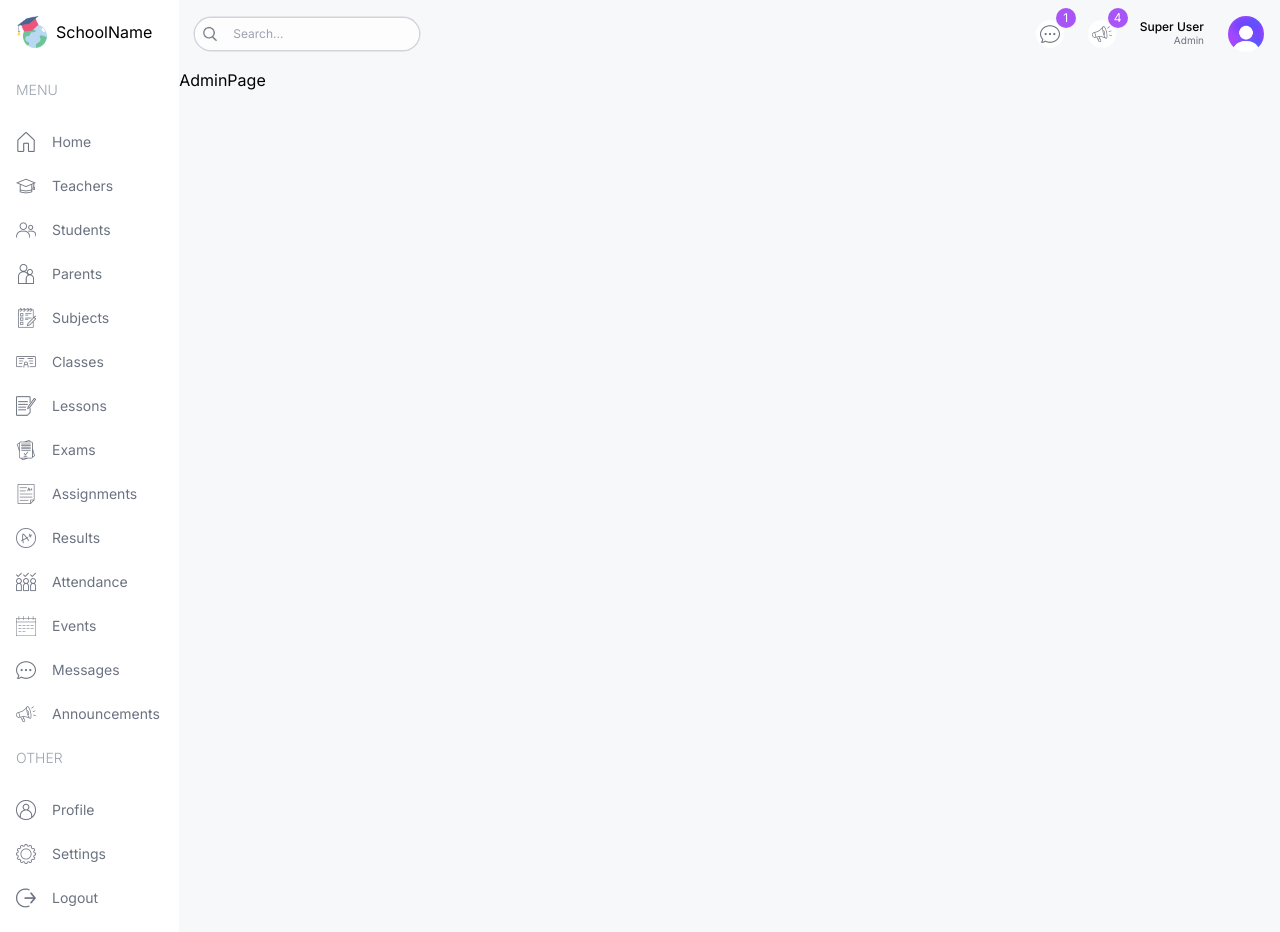
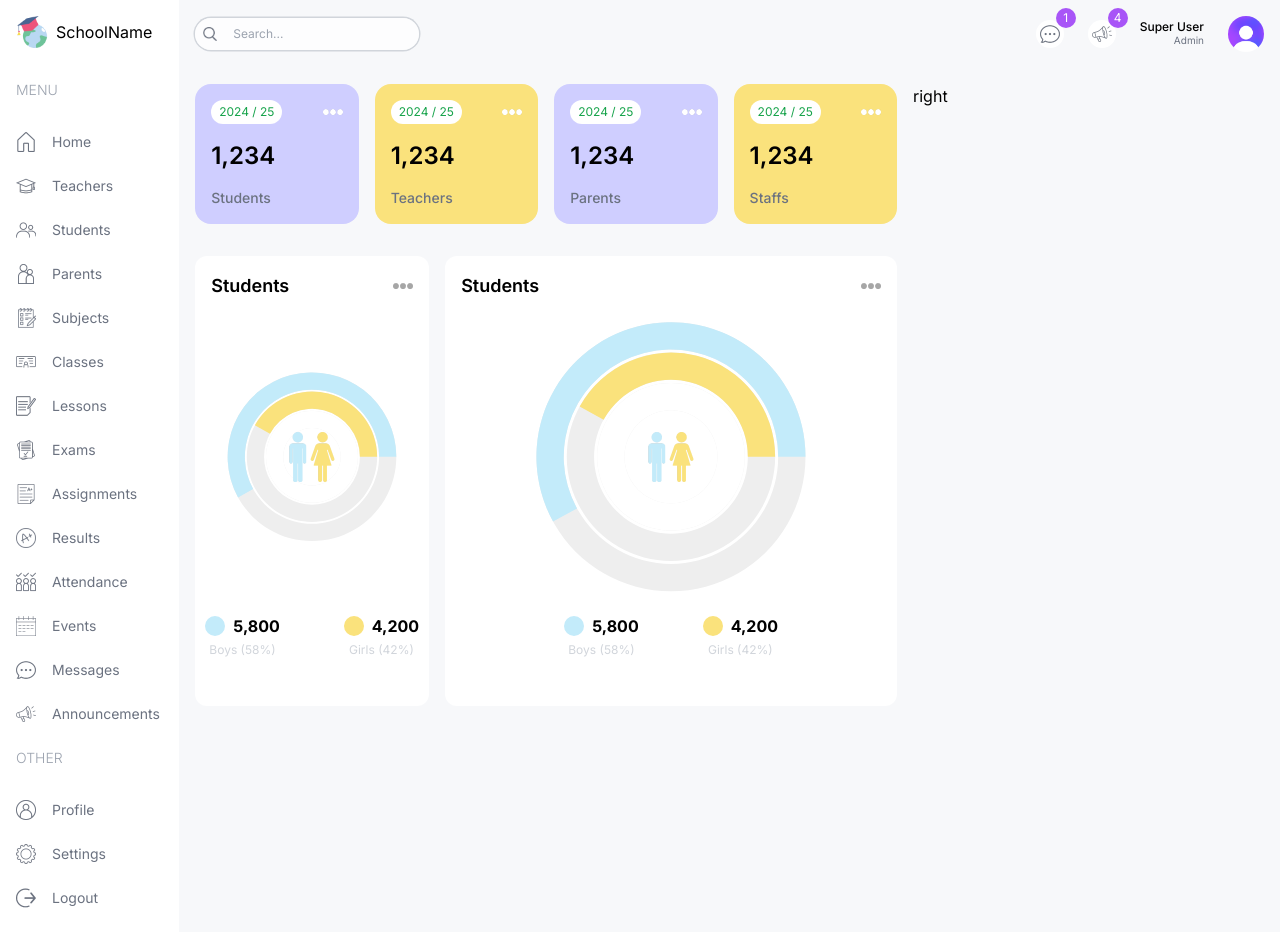
Before and after one commit to muhafs/school-management-system-101, a Next.js app: page /admin in a window 1280 px wide. Built offline with nearby package versions, Linux system fonts and the light colour scheme.

Commit message:
add count chart component

```diff
--- a/src/app/(dashboard)/admin/page.tsx
+++ b/src/app/(dashboard)/admin/page.tsx
@@ -1,5 +1,36 @@
+import CountChart from '@/components/Chart/CountChart'
+import UserCard from '@/components/UserCard'
+
 const AdminPage = () => {
-	return <div className="">AdminPage</div>
+	return (
+		<div className="flex flex-col md:flex-row p-4 gap-4">
+			{/* Left */}
+			<div className="w-full lg:w-2/3 flex flex-col gap-8">
+				{/* User Cards */}
+				<div className="flex gap-4 justify-between flex-wrap">
+					<UserCard type="students" />
+					<UserCard type="teachers" />
+					<UserCard type="parents" />
+					<UserCard type="staffs" />
+				</div>
+
+				{/* Middle Charts */}
+				<div className="flex flex-col lg:flex-row gap-4">
+					<div className="w-full lg:w-1/3 h-[450px]">
+						<CountChart />
+					</div>
+					<div className="w-full lg:w-2/3 h-[450px]">
+						<CountChart />
+					</div>
+				</div>
+
+				{/* Bottom Charts */}
+			</div>
+
+			{/* Right */}
+			<div className="w-full lg:w-1/3">right</div>
+		</div>
+	)
 }
 
 export default AdminPage
--- /dev/null
+++ b/src/components/Chart/CountChart.tsx
@@ -0,0 +1,65 @@
+'use client'
+
+import Image from 'next/image'
+import { RadialBarChart, RadialBar, Legend, ResponsiveContainer } from 'recharts'
+
+const data = [
+	{
+		name: 'Total',
+		count: 100,
+		fill: 'white',
+	},
+	{
+		name: 'Girls',
+		count: 42,
+		fill: '#FAE27C',
+	},
+	{
+		name: 'Boys',
+		count: 58,
+		fill: '#C3EBFA',
+	},
+]
+
+const CountChart = () => {
+	return (
+		<div className="bg-white rounded-xl w-full h-full p-4">
+			{/* Header */}
+			<div className="flex items-center justify-between">
+				<h2 className="text-lg font-semibold">Students</h2>
+				<Image src="/moreDark.png" alt="More Options" width={20} height={20} />
+			</div>
+
+			{/* Chart */}
+			<div className="w-full h-[75%] relative">
+				<ResponsiveContainer>
+					<RadialBarChart cx="50%" cy="50%" innerRadius="40%" outerRadius="100%" barSize={32} data={data}>
+						<RadialBar background dataKey="count" />
+					</RadialBarChart>
+				</ResponsiveContainer>
+
+				<Image src="/maleFemale.png" alt="students chart" width={50} height={50} className="absolute top-1/2 left-1/2 -translate-x-1/2 -translate-y-1/2" />
+			</div>
+
+			{/* Footer */}
+			<div className="flex items-center justify-center gap-16">
+				<div className="flex flex-col items-center gap-1">
+					<h3 className="font-bold flex items-center justify-between gap-2">
+						<span className="size-5 bg-mSky rounded-full" />
+						5,800
+					</h3>
+					<h4 className="text-xs text-gray-300">Boys (58%)</h4>
+				</div>
+				<div className="flex flex-col items-center gap-1">
+					<h3 className="font-bold flex items-center justify-between gap-2">
+						<span className="size-5 bg-mYellow rounded-full" />
+						4,200
+					</h3>
+					<h4 className="text-xs text-gray-300">Girls (42%)</h4>
+				</div>
+			</div>
+		</div>
+	)
+}
+
+export default CountChart
```
Also changed, not shown: package.json (+5 -4 lines), 1 other file (tests, documents, lock files or other folders).
